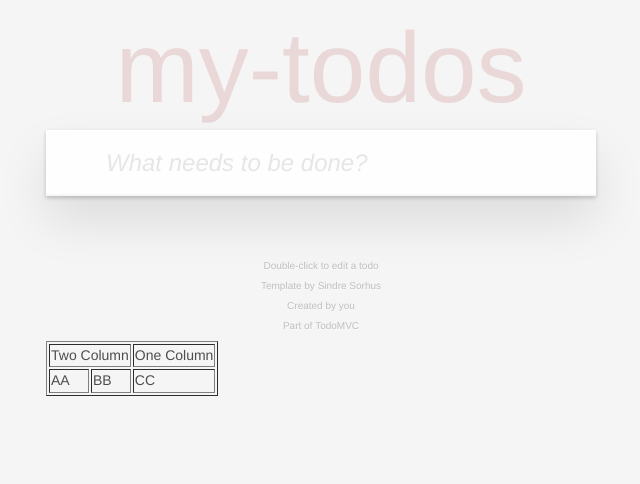
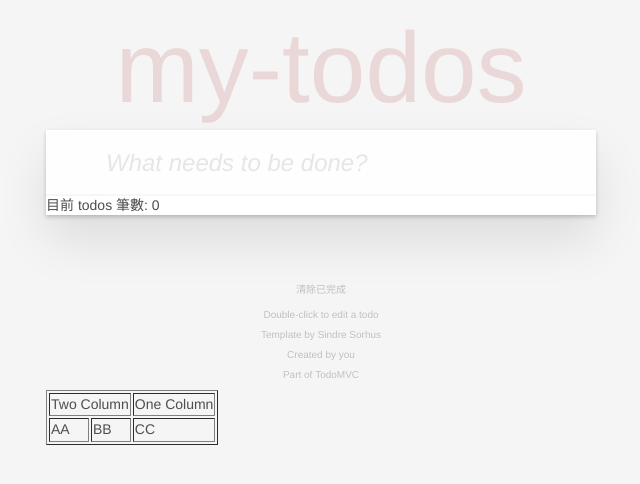
Before and after one commit to Coffee0127/TodoMVC-Angular, an Angular app: page / in a window 1280 px wide. Shown: the top 484 px of the page, without its empty margins (319-959 px from the left). Built offline with nearby package versions, Linux system fonts and the light colour scheme.

Commit message:
透過範本參考變數操作子元件

```diff
--- a/src/app/app.component.html
+++ b/src/app/app.component.html
@@ -22,9 +22,11 @@
       </li>
     </ul>
   </section>
-  <app-footer [footerTodos]="todos" (clearCompleted)="clearCompleted()"></app-footer>
+  <app-footer #myFooter [footerTodos]="todos" (clearCompleted)="clearCompleted()"></app-footer>
+  目前 todos 筆數: {{ myFooter.todos.length }}
 </section>
 <footer class="info">
+  <button type="button" (click)="myFooter.btnClear()">清除已完成</button>
   <p>Double-click to edit a todo</p>
   <!-- Remove the below line ↓ -->
   <p>Template by <a href="http://sindresorhus.com">Sindre Sorhus</a></p>
```
